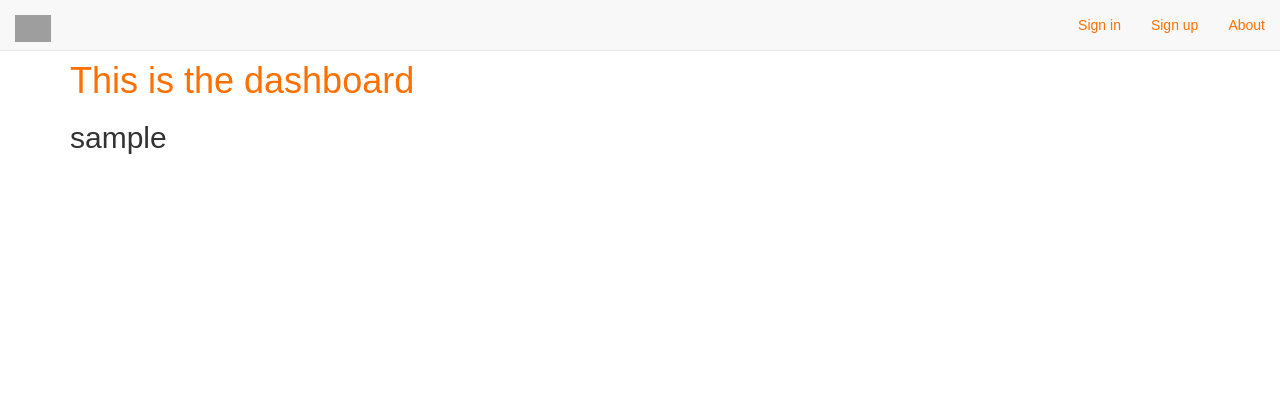
After one commit to pravin-sivabalan/marigold-backend, a Flask app: page /web/dashboard in a window 1280 px wide. The commit adds this page. Shown: the top 420 px of the page. Run offline with Flask 2, Linux system fonts and the light colour scheme; the visitor is signed in with stand-in values (Sample User, id 1); parts of the project's set-up code (start-up, migrations or seed data) failed here and were passed over; some libraries are stand-ins or nearby versions; some web fonts are replaced; grey boxes are pictures that could not be loaded.

Commit message:
Error handaling for user already exists and current dashboard

```diff
--- a/flaskapp.py
+++ b/flaskapp.py
@@ -19,6 +19,7 @@ from botocore.exceptions import ClientError
 from error import Error, response_for_error
 
 app = Flask(__name__)
+app.secret_key = 'A0Zr98j/3yX R~XHH!jmN]LWX/,?RT'
 app.register_blueprint(users.routes.blueprint, url_prefix='/user')
 app.register_blueprint(meds.routes.blueprint, url_prefix='/meds')
 app.register_blueprint(update.routes.blueprint, url_prefix='/update')
--- /dev/null
+++ b/templates/dashboard.html
@@ -0,0 +1,11 @@
+{% extends "bass.html" %}
+{% block content %}
+
+
+  <div class="container">
+    <h1 class="marigold-orange">This is the dashboard</h1>
+    <h2>{{ user_id }}</h2>
+  </div>
+
+
+{% endblock %}
--- a/templates/register-form.html
+++ b/templates/register-form.html
@@ -8,7 +8,9 @@
 
 <div class="container text-center top">
 	<h1 class="marigold-orange">Register</h1>
+  <h3 class="marigold-orange">{{ error }}</h3>
 </div>
+
 
 
 <div class="container">
@@ -88,6 +90,7 @@
   </div>
 </form>
 </div>
+<br>
 
 <script type="text/javascript">
 $('button').on ('click', function () {
--- a/web/routes.py
+++ b/web/routes.py
@@ -1,4 +1,4 @@
-from flask import request, jsonify, Blueprint, json, render_template, flash, redirect, url_for
+from flask import request, jsonify, Blueprint, json, render_template, flash, redirect, url_for, session
 
 import auth
 import base64, string, random
@@ -27,9 +27,12 @@ blueprint = Blueprint("web", __name__)
 def index():
     return render_template('index.html')
 
-@blueprint.route('/register')
+@blueprint.route('/register', methods=['POST', 'GET'])
 def register():
-    return render_template('register-form.html')
+	if request.method == 'POST':
+		return render_template('register-form.html', error="User Already Exists")
+	else:
+		return render_template('register-form.html')
 
 @blueprint.route('/login', methods=['POST','GET'])
 def login():
@@ -53,8 +56,9 @@ def login_submit():
 			return render_template('index.html')
 
 	try:
-		users.db.check_creds(email, password)
-		return render_template('index.html')
+		out = users.db.check_creds(email, password)
+		session['login'] = out
+		return redirect(url_for('web.dashboard'))
 	except:
 		return redirect(url_for('web.login'), code=307)
 
@@ -73,6 +77,25 @@ def register_submit():
 		NBA = "NBA" in request.form
 		NFL = "NFL" in request.form
 		NCAA = "NCAA" in request.form
+
+		league = ""
+		if NBA == True:
+			league += "NBA,"
+		if NFL == True:
+			league += "NFL,"
+		if NCAA == True:
+			league += "NCAA,"
+
+		leagues = league[:-1]
+
+		try:
+			users.db.create_user(first, last, email, password, leagues, allergies, pname, pphone, paddress)
+			session["login"] = users.db.find_user_email(email)
+		except:
+			return redirect(url_for('web.register'), code=307)
+
+		return redirect(url_for('web.dashboard'))
+
 	else:
 		email = request.args.get('email')
 		password = request.args.get('password')
@@ -82,3 +105,12 @@ def register_submit():
 			return render_template('index.html')
 		else:
 			return redirect(url_for('web.login'), code=307)
+
+
+@blueprint.route('/dashboard')
+def dashboard():
+	if 'login' in session:
+		user_id = session['login']
+		return render_template('dashboard.html', user_id=user_id)
+	else:
+		return redirect(url_for('web.index'))
```
